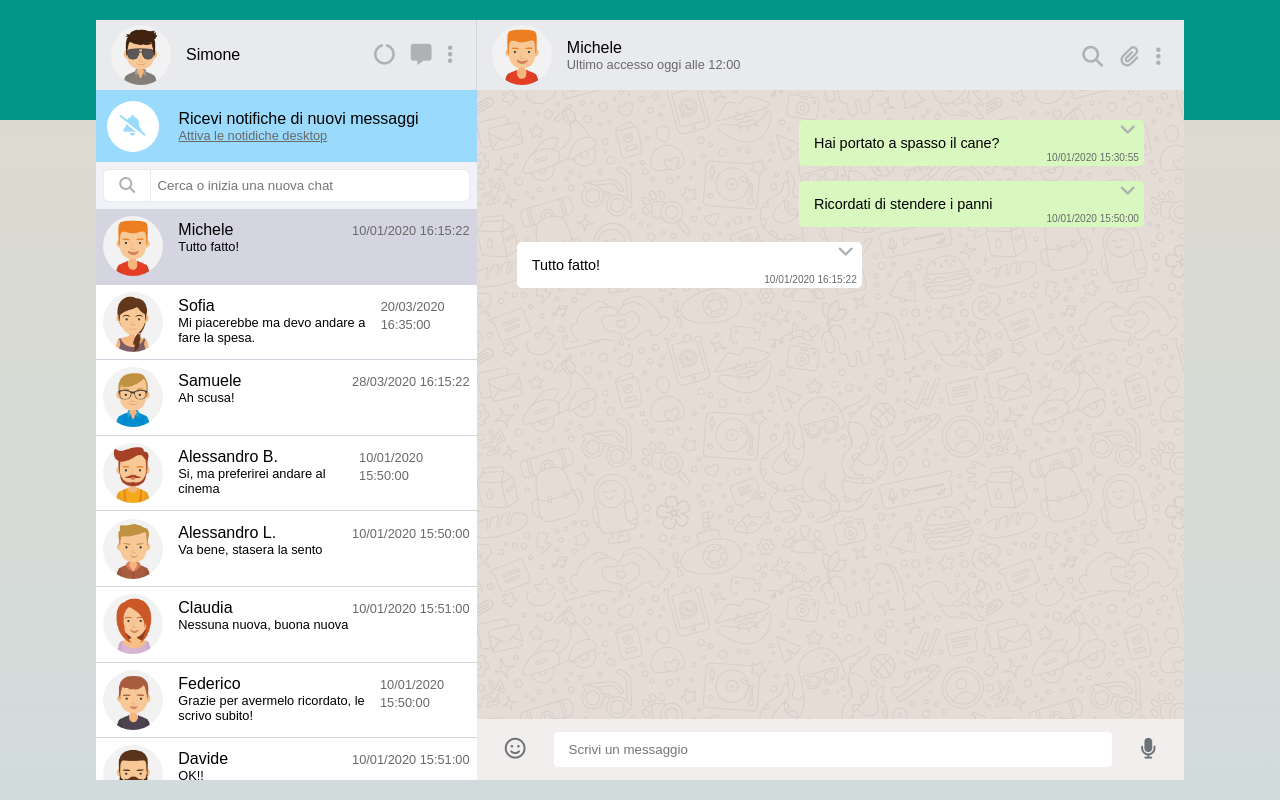
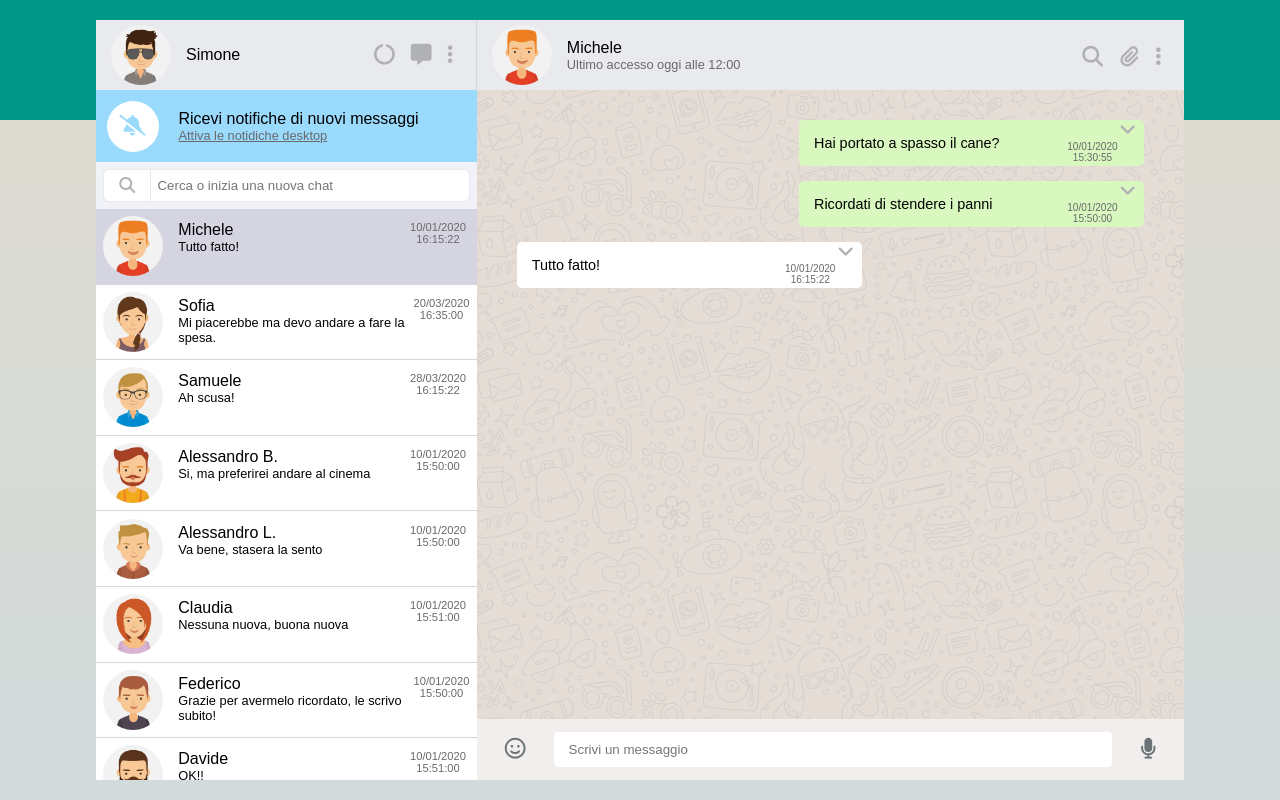
Before and after one commit to simoneluca00/vue-boolzapp, a plain HTML site: page index.html in a window 1280 px wide. Drawn offline with nearby package versions, Linux system fonts and the light colour scheme.

Commit message:
Dates adjustment

```diff
--- a/asset/css/style.css
+++ b/asset/css/style.css
@@ -175,6 +175,12 @@ i {
     margin-bottom: 5px;
 }
 
+.lastMessageDate {
+    font-size: 0.7em;
+    width: 63px;
+    text-align: center;
+}
+
 /* contenitore di destra dove vengono mostrate le singole conversazioni */
 #colDx {
     width: 65%;
@@ -222,7 +228,9 @@ i {
 }
 
 .timeMessage {
-    margin: 0 5px 3px 20px;
+    width: 63px;
+    text-align: center;
+    margin: 0 20px 3px;
     align-self: flex-end;
     font-size: 0.7em;
 }
@@ -251,7 +259,6 @@ i {
 
 /* dropdown per i messaggi inviati */
 .optionMessage {
-    width: 150px;
     position: absolute;
     top: 46px;
     right: 0;
@@ -261,8 +268,12 @@ i {
 }
 
 .optionMessage li {
+    width: 150px;
+    height: 40px;
+    display: flex;
+    align-items: center;
+    justify-content: center;
     list-style-type: none;
-    padding: 10px;
     border: 1px solid #d5d5e2;
     box-shadow: 0 0 1px 1px inset rgb(218, 208, 208);
     border-top: 0;
--- a/index.html
+++ b/index.html
@@ -81,17 +81,16 @@
                                 <div class="contactInfo">
                                     <div>
                                         <span>{{contact.name}}</span>
+
                                         <p class="text-small">
-
                                             {{lastMessage(contact.id)}}
                                         </p>
                                     </div>
 
-                                    <div>
-                                        <span class="text-small text-gray">
-                                            {{lastMessageDate(contact.id)}}
-                                        </span>
-                                    </div>
+                                    <span class="lastMessageDate text-gray">
+                                        {{lastMessageDate(contact.id)}}
+                                    </span>
+
                                 </div>
 
                             </li>
```
